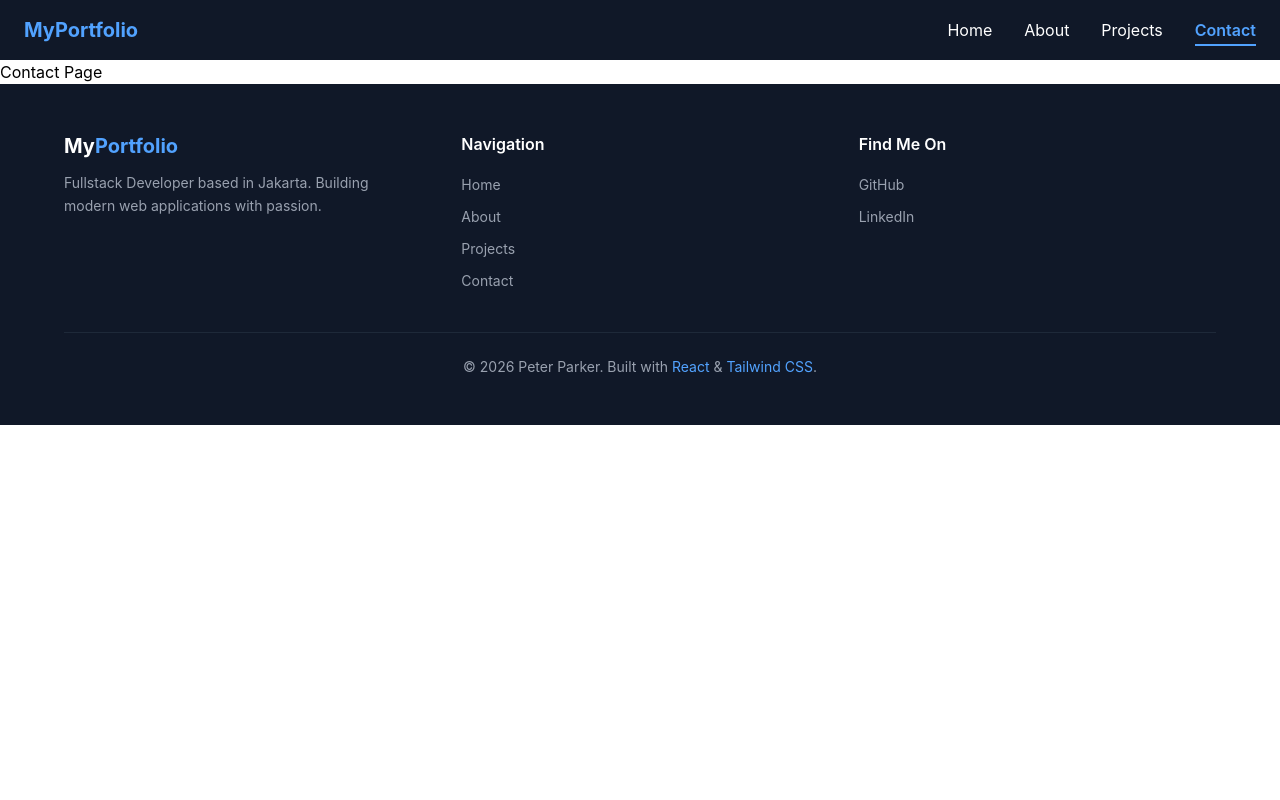
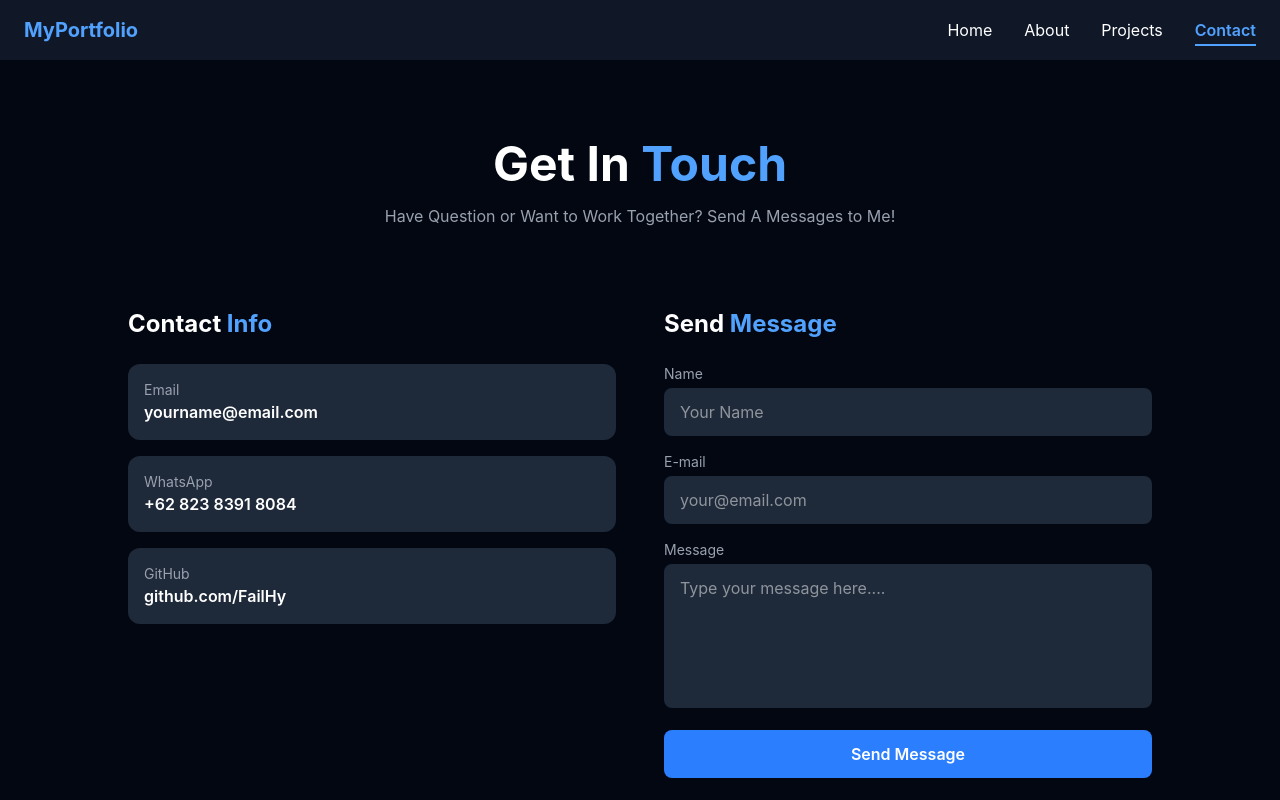
Before and after one commit to Magang-Udacoding/task-5, a React (Vite) app: page /contact in a window 1280 px wide. Shown: the top 800 px of the page. Built offline with nearby package versions, Linux system fonts and the light colour scheme.

Commit message:
Feat: menambahkan form contact

```diff
--- a/src/pages/Contact.jsx
+++ b/src/pages/Contact.jsx
@@ -1,9 +1,181 @@
+import { useEffect, useState } from "react";
+
 function Contact() {
+  // useEffect
+  useEffect (()=> {
+    document.title = 'Portfolio | Contact'
+  }, [])
+
+  const [formData, setFormData] = useState({
+    name: "",
+    email: "",
+    message: "",
+  });
+
+  const [submitted, setSubmitted] = useState(false);
+
+  function handleChange(e) {
+    setFormData({
+      ...formData,
+      [e.target.name]: e.target.value,
+    });
+  }
+
+  function handleSubmit(e) {
+    e.preventDefault();
+    console.log("form data:", formData);
+    setSubmitted(true);
+  }
+
+  const contactInfo = [
+    {
+      label: "Email",
+      value: "yourname@email.com",
+      href: "mailto:yourname@email.com",
+    },
+    {
+      label: "WhatsApp",
+      value: "+62 823 8391 8084",
+      href: "https://wa.me/6282383918084",
+    },
+    {
+      label: "GitHub",
+      value: "github.com/FailHy",
+      href: "https://github.com/FailHy",
+    },
+  ];
+
   return (
-    <div>
-      <h1>Contact Page</h1>
-    </div>
-  )
+    <main className="min-h-screen bg-gray-950 text-white">
+      {/* header */}
+      <section className="py-20 px-6 text-center">
+        <h1 className="text-4xl md:text-5xl font-bold mb-4">
+          Get In <span className="text-blue-400"> Touch</span>
+        </h1>
+
+        <p className="text-gray-400 max-w-xl mx-auto">
+          Have Question or Want to Work Together? Send A Messages to Me!
+        </p>
+      </section>
+
+      {/* content */}
+      <section className="pb-20 px-6">
+        <div className="max-w-5xl mx-auto grid grid-cols-1 md:grid-cols-2 gap-12">
+          {/* contact info */}
+          <div>
+            <h2 className="text-2xl font-bold mb-6">
+              Contact <span className="text-blue-400"> Info</span>
+            </h2>
+
+            <div className="flex flex-col gap-4">
+              {contactInfo.map((info) => (
+                <a
+                  href={info.href}
+                  key={info.label}
+                  target="_blank"
+                  rel="noopener noreferrer"
+                  className="bg-gray-800 rounded-xl p-4 hover:bg-gray-700 transition-all duration-200 group"
+                >
+                  <p className="text-gray-400 text-sm">
+                    {info.label}
+                  </p>
+
+                  <p className="text-white font-semibold group-hover:text-blue-400 transition-colors duration-200">
+                    {info.value}
+                  </p>
+                </a>
+              ))}
+
+
+            </div>
+          </div>
+
+          {/* form */}
+          <div>
+            <h2 className="text-2xl font-bold mb-6">
+              Send <span className="text-blue-400"> Message</span>
+            </h2>
+
+            {submitted ? (
+              <div className="bg-green-900/40 border border-green-500 text-green-400 rounded-xl p-6 text-center">
+                <p className="text-2xl mb-2">Send</p>
+                <p className="font-semibold">Message Sent!</p>
+                <p className="text-sm mt-1 text-green-300">Not Connected to Backend</p>
+
+                <button
+                  onClick={() => {
+                    setSubmitted(false);
+                    setFormData({ name: "", email: "", message: "" });
+                  }}
+                  className="mt-4 text-sm text-blue-400 hover:underline"
+                >
+                  Send Other Message
+                </button>
+              </div>
+            ) : (
+              <form onSubmit={handleSubmit} className="flex flex-col gap-4">
+                {/* name */}
+                <div>
+                  <label className="block text-sm text-gray-400 mb-1">
+                    Name
+                  </label>
+                  <input
+                    type="text"
+                    name="name"
+                    value={formData.name}
+                    onChange={handleChange}
+                    required
+                    placeholder="Your Name"
+                    className="w-full bg-gray-800 text-white rounded-lg px-4 py-3 outline-none focus:ring-2 focus:ring-blue-500 transition-all"
+                  />
+                </div>
+
+                {/* email */}
+                <div>
+                  <label className="block text-sm text-gray-400 mb-1">
+                    E-mail
+                  </label>
+                  <input
+                    type="email"
+                    name="email"
+                    value={formData.email}
+                    onChange={handleChange}
+                    required
+                    placeholder="your@email.com"
+                    className="w-full bg-gray-800 text-white rounded-lg px-4 py-3 outline-none focus:ring-2 focus:ring-blue-500 transition-all"
+                  />
+                </div>
+
+                {/* message */}
+                <div>
+                  <label className="block text-sm text-gray-400 mb-1">
+                    Message
+                  </label>
+                  <textarea
+                    name="message"
+                    value={formData.message}
+                    onChange={handleChange}
+                    required
+                    rows={5}
+                    placeholder="Type your message here...."
+                    className="w-full bg-gray-800 text-white rounded-lg px-4 py-3 outline-none focus:ring-2 focus:ring-blue-500 transition-all resize-none"
+                  ></textarea>
+                </div>
+
+                {/* btn submit */}
+                <button
+                  type="submit"
+                  className="bg-blue-500 hover:bg-blue-600 text-white font-semibold py-3 rounded-lg transition-all duration-200 hover:scale-105"
+                >
+                  Send Message
+                </button>
+              </form>
+            )}
+          </div>
+        </div>
+      </section>
+    </main>
+  );
 }
 
-export default Contact
+export default Contact;
```
